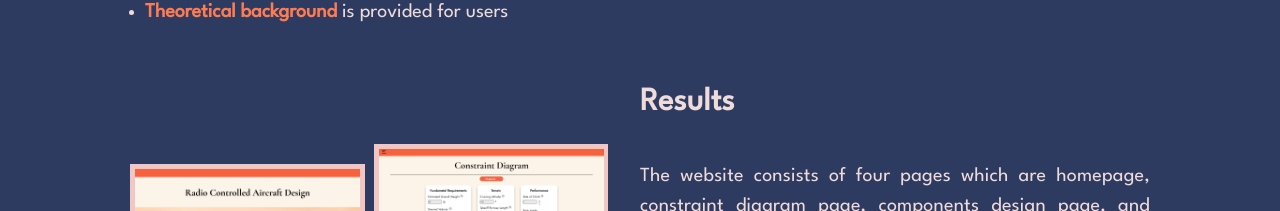
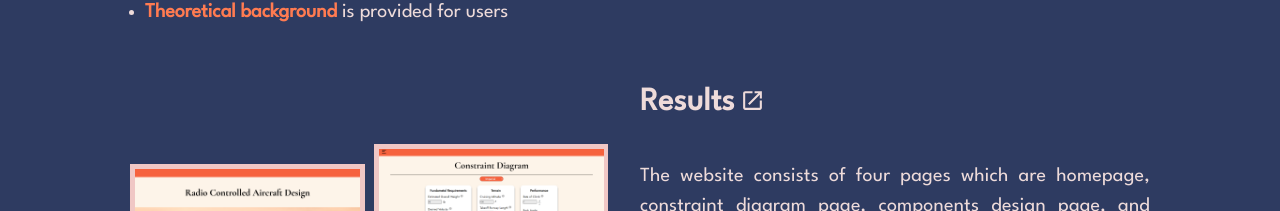
Before and after one commit to riddlephoto/Orachun-Portfolio, a React (Create React App) app: page /project in a window 1280 px wide. Shown: the part 845-1056 px from the top of the page. Built offline with nearby package versions, Linux system fonts and the light colour scheme.

Commit message:
Add link to repository

```diff
--- a/src/assets/index.js
+++ b/src/assets/index.js
@@ -20,3 +20,4 @@ export {default as Next} from './nextjs_logo.png';
 export {default as Vercel} from './vercel.png';
 export {default as Vscode} from './VScode.png'
 export {default as figma} from './figma.png'
+export {default as background} from './background.png'
--- a/src/components/Project.jsx
+++ b/src/components/Project.jsx
@@ -1,6 +1,7 @@
 import React from "react";
 import { Stack, Box, Typography } from "@mui/material";
 import { Project_P1, Project_P3 } from "./content";
+import LaunchIcon from "@mui/icons-material/Launch";
 
 import {
   HTML,
@@ -17,6 +18,7 @@ import {
   react,
   Vscode,
   figma,
+  background,
 } from "../assets";
 
 import "./project.css";
@@ -28,7 +30,7 @@ const Project = () => {
     fontSize: { xs: "24px", md: "32px" },
     fontWeight: "700",
     marginBottom: "34px",
-    textAlign: {xs:"center", md: "start"}
+    textAlign: { xs: "center", md: "start" },
   };
   const contentStyles = {
     color: "var(--color-p2)",
@@ -79,7 +81,13 @@ const Project = () => {
         </Box>
         <Box className="Tool_Container">
           <Typography sx={subHeaderStyles}>Selected Tools</Typography>
-          <Stack className="Tool_List" direction="row" gap={5} flexWrap="wrap" justifyContent="center">
+          <Stack
+            className="Tool_List"
+            direction="row"
+            gap={5}
+            flexWrap="wrap"
+            justifyContent="center"
+          >
             <img src={react} alt="React"></img>
             <img src={HTML} alt="HTML"></img>
             <img src={CSS} alt="CSS"></img>
@@ -89,7 +97,11 @@ const Project = () => {
           </Stack>
         </Box>
       </Stack>
-      <Stack direction={{ xs: "column", md: "row" }} gap="2rem" alignItems="center">
+      <Stack
+        direction={{ xs: "column", md: "row" }}
+        gap="2rem"
+        alignItems="center"
+      >
         <Box className="Result_Picture">
           <img src={Home} alt="Homepage" />
           <img src={Constraint} alt="constraint" />
@@ -97,9 +109,30 @@ const Project = () => {
           <img src={Tail} alt="Tail" />
           <img src={CgPos} alt="CgPos" />
           <img src={Preview} alt="Preview" />
+          <img src={background} alt="Background" />
         </Box>
         <Box className="Result_Content">
-          <Typography sx={subHeaderStyles}>Results</Typography>
+          <Box
+            className="Result_Header"
+            display="flex"
+            alignItems="center"
+            gap="5px"
+          >
+            <Typography sx={subHeaderStyles}>Results</Typography>
+            <a
+              href="https://github.com/riddlephoto/RC-Aircraft-Design-Website"
+              target="_blank"
+              rel="noopener noreferrer"
+            >
+              <LaunchIcon
+                sx={{
+                  marginBottom: "34px",
+                  fontSize: "25px",
+                  color: "var(--color-p2)",
+                }}
+              />
+            </a>
+          </Box>
           <Typography sx={contentStyles}>{Project_P3}</Typography>
           <ul className="Result_List">
             <li>
```
Also changed, not shown: src/assets/background.png (added).
